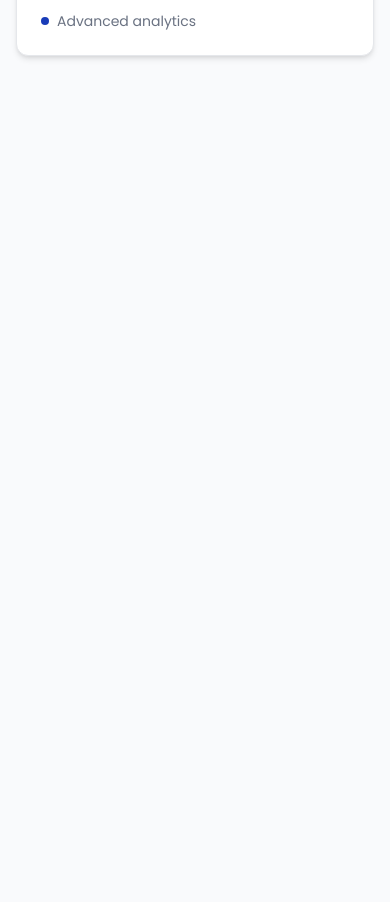
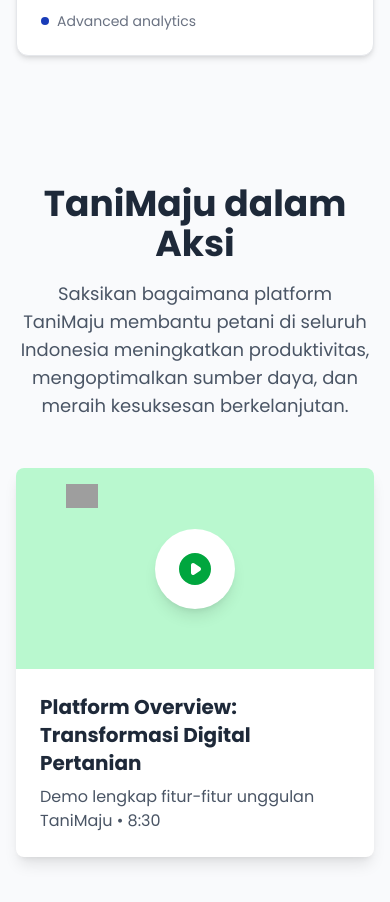
Before and after one commit to DimasHAS/lomba-tic, a Next.js app: page / in a window 390 px wide. Shown: the part 3580-4482 px from the top of the page. Before the commit the page ends 3748 px from the top, so only its background shows below. Built offline with nearby package versions, Linux system fonts and the light colour scheme; grey boxes are pictures that could not be loaded.

Commit message:
feat(landing-page): add "TaniMaju dalam Aksi" showcase section
Add a new section to showcase TaniMaju platform features with video demo placeholder and descriptive content. Also updated the mockup design to reflect these changes.

```diff
--- a/mockup_design/landing-page/test.html
+++ b/mockup_design/landing-page/test.html
@@ -2,111 +2,37 @@
 <html lang="en"><head>
 <meta charset="utf-8"/>
 <meta content="width=device-width, initial-scale=1.0" name="viewport"/>
-<title>TaniMaju</title>
+<title>TaniMaju dalam Aksi</title>
 <script src="https://cdn.tailwindcss.com"></script>
-<link href="https://fonts.googleapis.com/css2?family=Poppins:wght@400;500;600;700&amp;display=swap" rel="stylesheet"/>
-<link href="https://fonts.googleapis.com/icon?family=Material+Icons" rel="stylesheet"/>
+<link href="https://fonts.googleapis.com/css2?family=Roboto:wght@400;500;700&amp;display=swap" rel="stylesheet"/>
 <style>
         body {
-            font-family: 'Poppins', sans-serif;
-            background-color: #f8fafc;
+            font-family: 'Roboto', sans-serif;
         }
     </style>
 </head>
-<body>
+<body class="bg-gray-50">
 <div class="container mx-auto px-4 py-16">
-<div class="text-left mb-12">
-<p class="text-lg text-gray-600">Teknologi Pertanian Cerdas</p>
-<h1 class="text-4xl md:text-5xl font-bold text-gray-800">Fitur TaniMaju untuk<br/>Optimalisasi Pertanian</h1>
+<div class="text-center">
+<h1 class="text-4xl font-bold text-gray-800">TaniMaju dalam Aksi</h1>
+<p class="mt-4 text-lg text-gray-600 max-w-3xl mx-auto">
+                Saksikan bagaimana platform TaniMaju membantu petani di seluruh Indonesia meningkatkan produktivitas, mengoptimalkan sumber daya, dan meraih kesuksesan berkelanjutan.
+            </p>
 </div>
-<div class="grid grid-cols-1 md:grid-cols-2 lg:grid-cols-3 gap-8">
-<div class="bg-white p-6 rounded-xl shadow-md border border-gray-200">
-<div class="flex justify-between items-start mb-4">
-<div class="bg-green-100 p-2 rounded-lg">
-<span class="material-icons text-green-600">photo_camera</span>
+<div class="mt-12">
+<div class="bg-white rounded-lg shadow-lg overflow-hidden">
+<div class="relative bg-green-200" style="padding-bottom: 56.25%;">
+<div class="absolute inset-0 flex items-center justify-center">
+<button class="w-20 h-20 bg-white rounded-full flex items-center justify-center shadow-lg">
+<svg class="w-10 h-10 text-green-600" fill="currentColor" viewBox="0 0 20 20" xmlns="http://www.w3.org/2000/svg"><path clip-rule="evenodd" d="M10 18a8 8 0 100-16 8 8 0 000 16zM9.555 7.168A1 1 0 008 8v4a1 1 0 001.555.832l3-2a1 1 0 000-1.664l-3-2z" fill-rule="evenodd"></path></svg>
+</button>
 </div>
-<div class="w-10 h-3 bg-green-200 rounded-full"></div>
+<img alt="TaniMaju Platform Demo logo" class="absolute top-4 left-4 h-6 object-contain" src="https://lh3.googleusercontent.com/aida-public/AB6AXuAz0-ZNiJ_3SXbWuyLi_GB8BZOlunj333q4h5BE21xfumn8lqxlamAQBzi3m_r7noL6zEUEzZbA4iif1nFDCVjfLshOKRHIYlRl8tjIlWju77IQF3JtibhIuRrRetoHQxdRwZa1AZlrV822Kwph1QeHI8OY3_sNVw5FZKdXERK5b6JjQFH-_DLkHIdg_CwqZ2uEsy-VgdKef1Zcs0MsWU7P2iaVoEY2wPQzKeTQtN4RtJiIvKSROcIkcNHuLbv0sMAmQKOMDSEP5TVH"/>
 </div>
-<h2 class="text-xl font-semibold text-gray-800 mb-2">Plant Doctor AI</h2>
-<p class="text-gray-600 mb-4 text-sm">Identifikasi penyakit tanaman secara instan menggunakan AI. Cukup foto daun atau bagian tanaman yang bermasalah untuk mendapat diagnosis akurat dan rekomendasi penanganan.</p>
-<div class="flex items-center text-sm text-gray-500">
-<span class="w-2 h-2 bg-green-500 rounded-full mr-2"></span>
-                    Real-time analysis
-                </div>
+<div class="p-6">
+<h2 class="text-xl font-bold text-gray-800">Platform Overview: Transformasi Digital Pertanian</h2>
+<p class="mt-2 text-gray-600">Demo lengkap fitur-fitur unggulan TaniMaju • 8:30</p>
 </div>
-<div class="bg-white p-6 rounded-xl shadow-md border border-gray-200">
-<div class="flex justify-between items-start mb-4">
-<div class="bg-green-100 p-2 rounded-lg">
-<span class="material-icons text-green-600">trending_up</span>
-</div>
-<span class="material-icons text-green-600 text-3xl">signal_cellular_alt</span>
-</div>
-<h2 class="text-xl font-semibold text-gray-800 mb-2">Prediksi Panen Cerdas</h2>
-<p class="text-gray-600 mb-4 text-sm">Prediksi hasil panen berdasarkan data cuaca, kondisi tanah, dan pola pertumbuhan. Rencanakan strategi pemasaran dengan proyeksi yield yang akurat.</p>
-<div class="flex items-center text-sm text-gray-500">
-<span class="w-2 h-2 bg-blue-500 rounded-full mr-2"></span>
-                    ML-powered predictions
-                </div>
-</div>
-<div class="bg-white p-6 rounded-xl shadow-md border border-gray-200">
-<div class="flex justify-between items-start mb-4">
-<div class="bg-green-100 p-2 rounded-lg">
-<span class="material-icons text-green-600">eco</span>
-</div>
-<div class="w-10 h-3 bg-gradient-to-r from-yellow-200 to-green-200 rounded-full"></div>
-</div>
-<h2 class="text-xl font-semibold text-gray-800 mb-2">Optimasi Pupuk Satelit</h2>
-<p class="text-gray-600 mb-4 text-sm">Analisis citra satelit untuk menentukan kebutuhan pupuk spesifik setiap area lahan secara presisi.</p>
-<div class="flex items-center text-sm text-gray-500">
-<span class="w-2 h-2 bg-purple-500 rounded-full mr-2"></span>
-                    Satellite imagery
-                </div>
-</div>
-<div class="bg-white p-6 rounded-xl shadow-md border border-gray-200">
-<div class="flex justify-between items-start mb-4">
-<div class="bg-green-100 p-2 rounded-lg">
-<span class="material-icons text-green-600">bug_report</span>
-</div>
-<div class="w-3 h-3 bg-red-400 rounded-full"></div>
-</div>
-<h2 class="text-xl font-semibold text-gray-800 mb-2">Deteksi Hama Dini</h2>
-<p class="text-gray-600 mb-4 text-sm">Sistem peringatan dini untuk deteksi hama dan penyakit tanaman dengan sensor IoT dan AI imaging.</p>
-<div class="flex items-center text-sm text-gray-500">
-<span class="w-2 h-2 bg-orange-500 rounded-full mr-2"></span>
-                    IoT sensors
-                </div>
-</div>
-<div class="bg-white p-6 rounded-xl shadow-md border border-gray-200">
-<div class="flex justify-between items-start mb-4">
-<div class="bg-green-100 p-2 rounded-lg">
-<span class="material-icons text-green-600">donut_small</span>
-</div>
-<div class="flex items-center space-x-1">
-<div class="w-8 h-1 bg-gray-400 rounded-full"></div>
-<div class="w-4 h-1 bg-gray-400 rounded-full"></div>
-<div class="w-2 h-1 bg-gray-400 rounded-full"></div>
-</div>
-</div>
-<h2 class="text-xl font-semibold text-gray-800 mb-2">Wawasan AI Holistik</h2>
-<p class="text-gray-600 mb-4 text-sm">Integrasi semua data pertanian dalam satu dashboard untuk pengambilan keputusan yang lebih cerdas.</p>
-<div class="flex items-center text-sm text-gray-500">
-<span class="w-2 h-2 bg-cyan-500 rounded-full mr-2"></span>
-                    AI-driven insights
-                </div>
-</div>
-<div class="bg-white p-6 rounded-xl shadow-md border border-gray-200">
-<div class="flex justify-between items-start mb-4">
-<div class="bg-green-100 p-2 rounded-lg">
-<span class="material-icons text-green-600">bar_chart</span>
-</div>
-<span class="material-icons text-gray-500">drag_handle</span>
-</div>
-<h2 class="text-xl font-semibold text-gray-800 mb-2">Smart Analytics</h2>
-<p class="text-gray-600 mb-4 text-sm">Dapatkan laporan komprehensif dan insights actionable dari seluruh aktivitas pertanian Anda.</p>
-<div class="flex items-center text-sm text-gray-500">
-<span class="w-2 h-2 bg-blue-800 rounded-full mr-2"></span>
-                    Advanced analytics
-                </div>
 </div>
 </div>
 </div>
--- a/src/app/page.tsx
+++ b/src/app/page.tsx
@@ -310,6 +310,56 @@
           </div>
         </div>
       </section>
+      <section className="py-16">
+        <div className="text-center">
+          <h1 className="text-4xl font-bold text-gray-800">TaniMaju dalam Aksi</h1>
+          <p className="mt-4 text-lg text-gray-600 max-w-3xl mx-auto">
+            Saksikan bagaimana platform TaniMaju membantu petani di seluruh
+            Indonesia meningkatkan produktivitas, mengoptimalkan sumber daya, dan
+            meraih kesuksesan berkelanjutan.
+          </p>
+        </div>
+        <div className="mt-12">
+          <div className="bg-white rounded-lg shadow-lg overflow-hidden">
+            <div
+              className="relative bg-green-200"
+              style={{ paddingBottom: "56.25%" }}
+            >
+              <div className="absolute inset-0 flex items-center justify-center">
+                <button className="w-20 h-20 bg-white rounded-full flex items-center justify-center shadow-lg">
+                  <svg
+                    className="w-10 h-10 text-green-600"
+                    fill="currentColor"
+                    viewBox="0 0 20 20"
+                    xmlns="http://www.w3.org/2000/svg"
+                  >
+                    <path
+                      clipRule="evenodd"
+                      d="M10 18a8 8 0 100-16 8 8 0 000 16zM9.555 7.168A1 1 0 008 8v4a1 1 0 001.555.832l3-2a1 1 0 000-1.664l-3-2z"
+                      fillRule="evenodd"
+                    ></path>
+                  </svg>
+                </button>
+              </div>
+              <Image
+                alt="TaniMaju Platform Demo logo"
+                className="absolute top-4 left-4 h-6 object-contain"
+                width={100}
+                height={24}
+                src="https://lh3.googleusercontent.com/aida-public/AB6AXuAz0-ZNiJ_3SXbWuyLi_GB8BZOlunj333q4h5BE21xfumn8lqxlamAQBzi3m_r7noL6zEUEzZbA4iif1nFDCVjfLshOKRHIYlRl8tjIlWju77IQF3JtibhIuRrRetoHQxdRwZa1AZlrV822Kwph1QeHI8OY3_sNVw5FZKdXERK5b6JjQFH-_DLkHIdg_CwqZ2uEsy-VgdKef1Zcs0MsWU7P2iaVoEY2wPQzKeTQtN4RtJiIvKSROcIkcNHuLbv0sMAmQKOMDSEP5TVH"
+              />
+            </div>
+            <div className="p-6">
+              <h2 className="text-xl font-bold text-gray-800">
+                Platform Overview: Transformasi Digital Pertanian
+              </h2>
+              <p className="mt-2 text-gray-600">
+                Demo lengkap fitur-fitur unggulan TaniMaju • 8:30
+              </p>
+            </div>
+          </div>
+        </div>
+      </section>
     </div>
   );
 }
```
